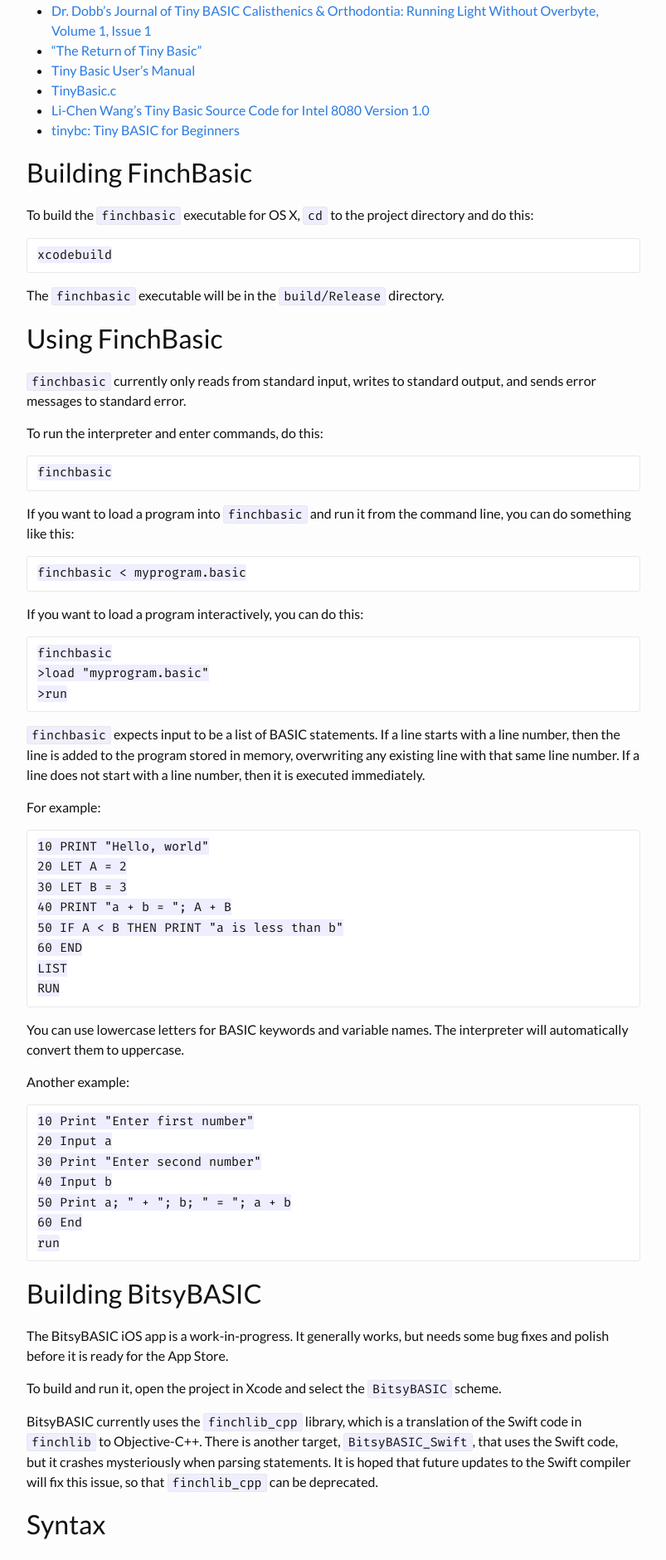
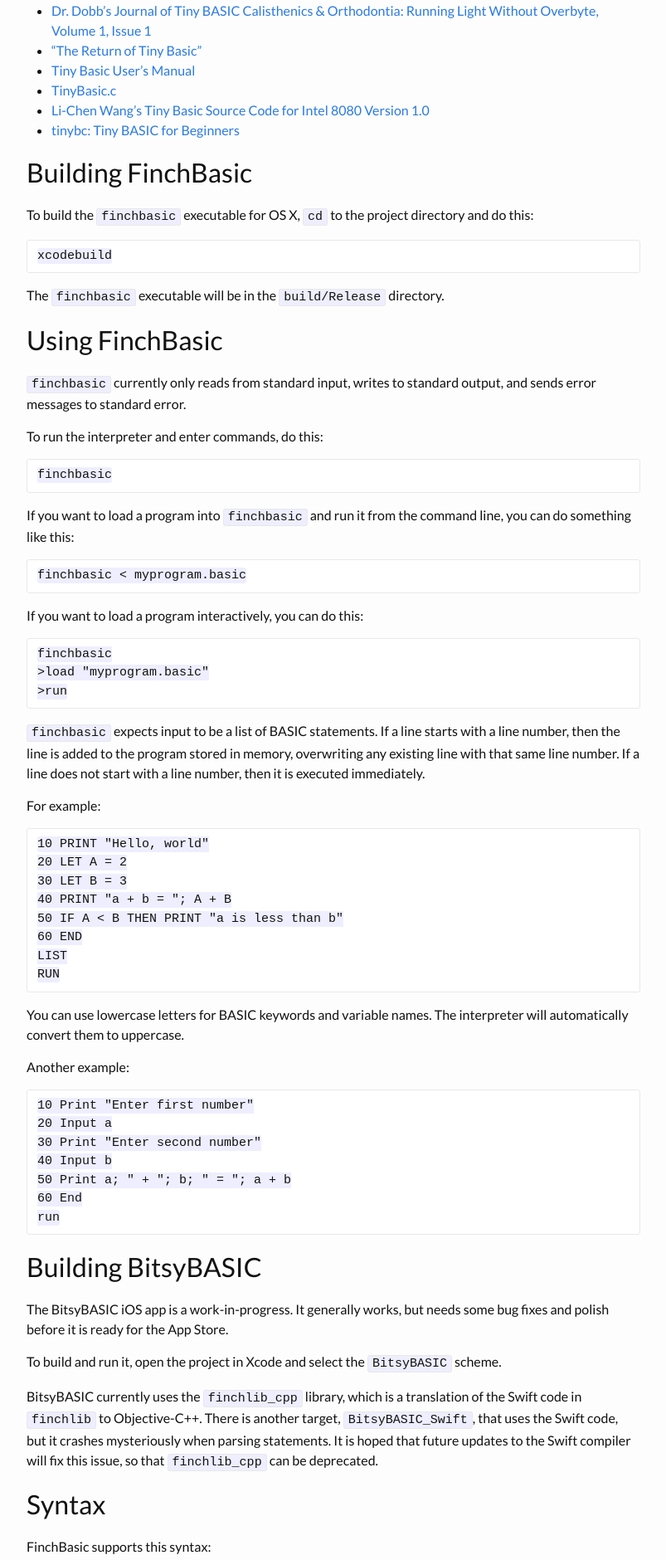
Before and after one commit to kristopherjohnson/bitsybasic, a Jekyll site: the page built from about.md, in a window 1280 px wide. Shown: the part 442-2322 px from the top of the page at 83% size, without its empty margins (238-1041 px from the left). Built offline with Jekyll 4.4.1, drawn with Linux system fonts in a browser that asks for light colours; some web fonts are replaced.

Commit message:
Use Oxygen Mono instead of Fira Mono (which has annoying ligatures)

```diff
--- a/_includes/head.html
+++ b/_includes/head.html
@@ -7,7 +7,7 @@
   <meta name="description" content="{% if page.excerpt %}{{ page.excerpt | strip_html | strip_newlines | truncate: 160 }}{% else %}{{ site.description }}{% endif %}">
 
   <link href='http://fonts.googleapis.com/css?family=Lato' rel='stylesheet' type='text/css'>
-  <link href='http://fonts.googleapis.com/css?family=Fira+Mono' rel='stylesheet' type='text/css'>
+  <link href='http://fonts.googleapis.com/css?family=Oxygen+Mono' rel='stylesheet' type='text/css'>
   <link rel="stylesheet" href="{{ "/css/main.css" | prepend: site.baseurl }}">
   <link rel="canonical" href="{{ page.url | replace:'index.html','' | prepend: site.baseurl | prepend: site.url }}">
   <link rel="alternate" type="application/atom+xml" title="{{ site.title }}" href="{{ "/feed.xml" | prepend: site.baseurl | prepend: site.url }}" />
--- a/_sass/_base.scss
+++ b/_sass/_base.scss
@@ -24,7 +24,7 @@
 }
 
 code {
-    font-family: 'Fira Mono' ;
+    font-family: 'Oxygen Mono', monospace;
 }
 
 /**
```
